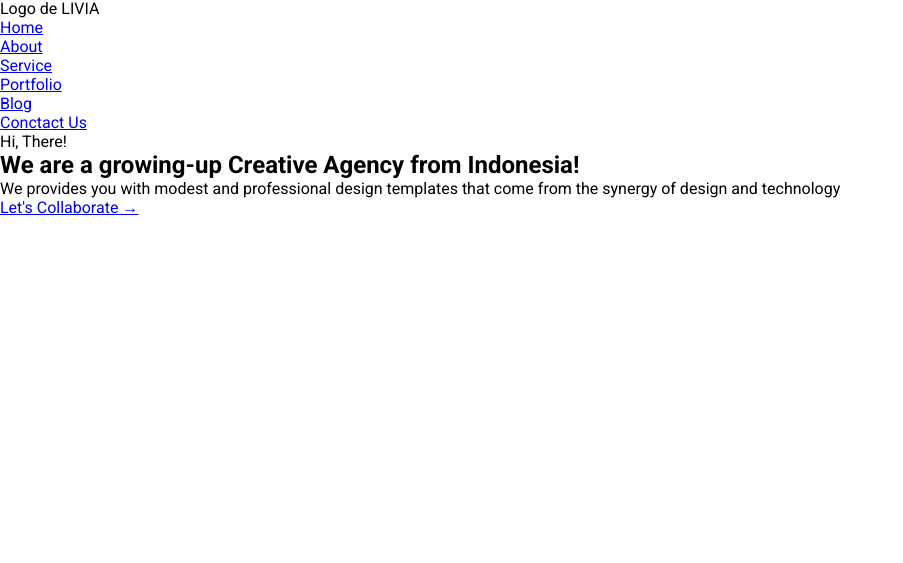
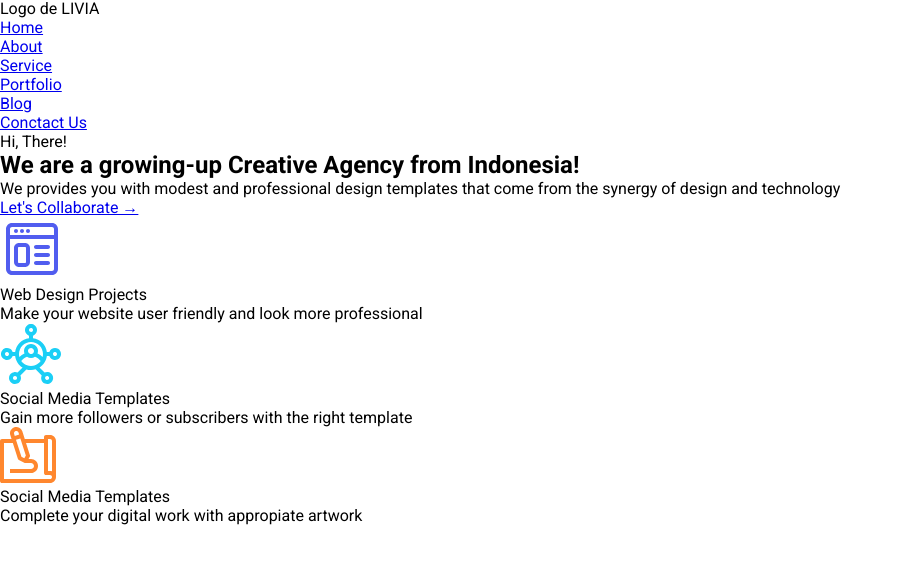
Before and after one commit to jrramoncp/header_creative_agemcy, a website built with Vite: page index.html in a window 1280 px wide. Shown: the part 35-598 px from the top of the page, without its empty margins (0-903 px from the left). Built offline with nearby package versions, Linux system fonts and the light colour scheme.

Commit message:
Estructura principal HTML

```diff
--- a/index.html
+++ b/index.html
@@ -39,7 +39,26 @@
 
        <!-- CATEGORIES STARTS HERE -->
         <section class="categories">
+          <!-- ARTICLE 1 -->
+          <article>
+            <img src="/img/WebDesign.svg" alt="web design icon">
+            <p class="title">Web Design Projects</p>
+            <p>Make your website user friendly and look more professional</p>
+          </article>
 
+          <!-- ARTICLE 2 -->
+          <article>
+            <img src="/img/SocialMediaTemplates.svg" alt="social media icon">
+            <p class="title">Social Media Templates</p>
+            <p>Gain more followers or subscribers with the right template</p>
+          </article>
+
+          <!-- ARTICLE 3 -->
+          <article>
+            <img src="/img/DigitalArtwork.svg" alt="digital artwork icon">
+            <p class="title">Social Media Templates</p>
+            <p>Complete your digital work with appropiate artwork</p>
+          </article>
         </section>
         <!-- CATEGORIES FINISH HERE -->
     </div>
```
Also changed, not shown: public/img/SocialMediaTemplates.png (deleted).
